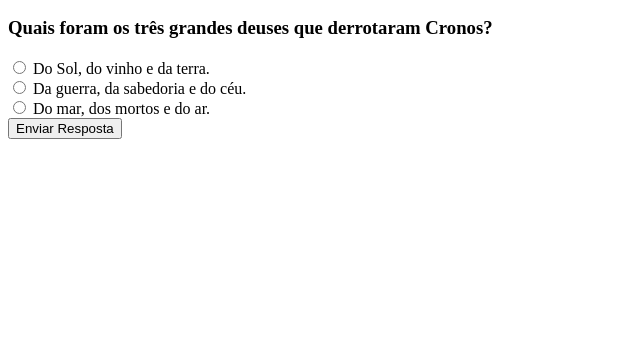
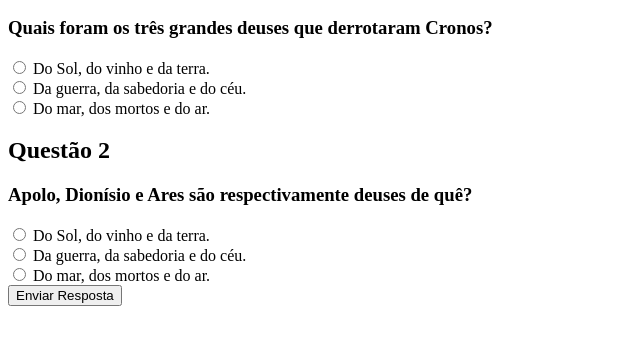
Before and after one commit to daianeex/Trivia-Mitologia-Grega, a plain HTML site: page index.html in a window 1280 px wide. Shown: the part 110-454 px from the top of the page, without its empty margins (0-640 px from the left). Drawn offline with Linux system fonts and the light colour scheme.

Commit message:
Update index.html

```diff
--- a/index.html
+++ b/index.html
@@ -11,6 +11,13 @@
         	  		<div id="question-1">
         	  		  <h2>Questão 1</h2>
         	  			<h3>Quais foram os três grandes deuses que derrotaram Cronos?</h3>
+        	  		 <input id="question-2-answer-a" type="radio" name="question2" value="1"> Do Sol, do vinho e da terra.<br>
+        				 <input id="question-2-answer-b" type="radio" name="question2" value="2"> Da guerra, da sabedoria e do céu.<br>
+        				 <input id="question-2-answer-c" type="radio" name="question2" value="3"> Do mar, dos mortos e do ar.<br>
+        			 </div>
+                 <div id="question-2">
+        				 <h2>Questão 2</h2>
+        				 <h3>Apolo, Dionísio e Ares são respectivamente deuses de quê?</h3>
         	  		 <input id="question-2-answer-a" type="radio" name="question2" value="1"> Do Sol, do vinho e da terra.<br>
         				 <input id="question-2-answer-b" type="radio" name="question2" value="2"> Da guerra, da sabedoria e do céu.<br>
         				 <input id="question-2-answer-c" type="radio" name="question2" value="3"> Do mar, dos mortos e do ar.<br>
```
